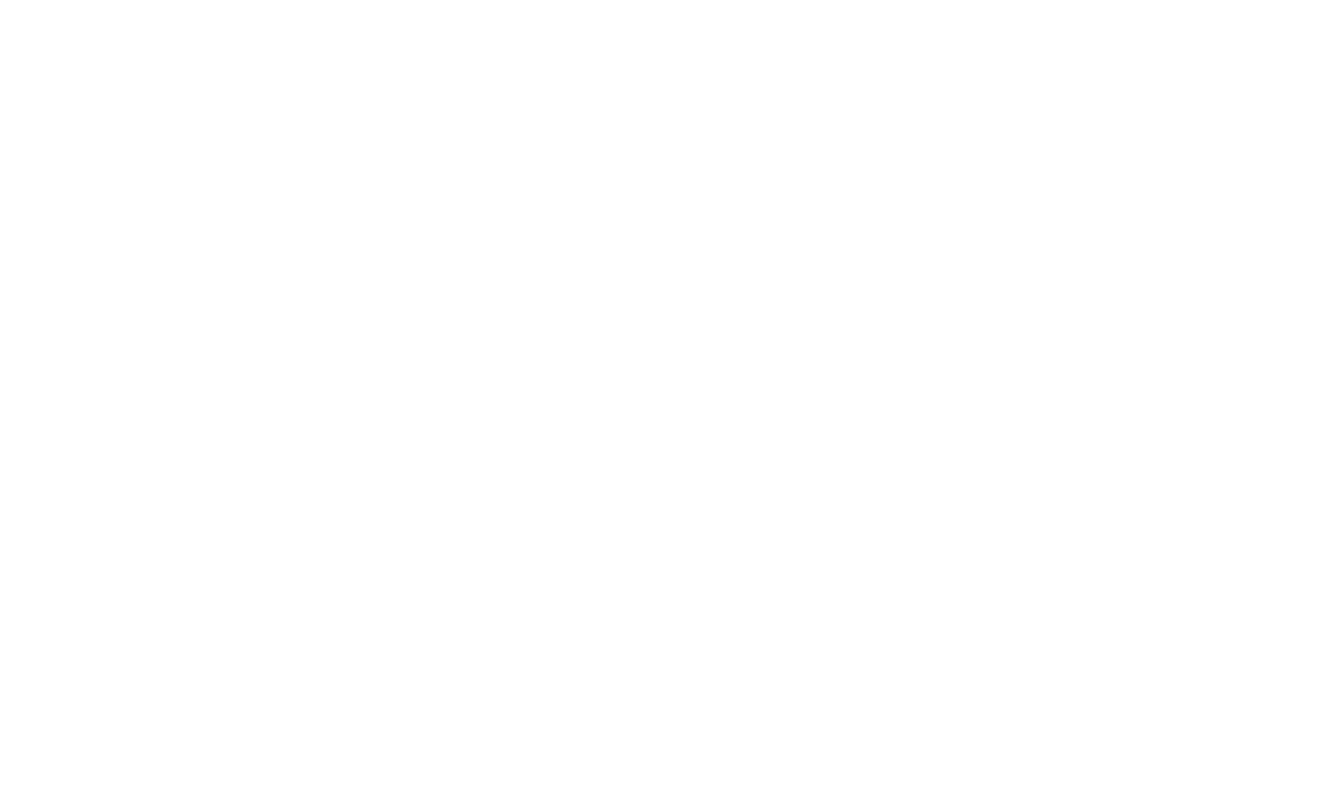
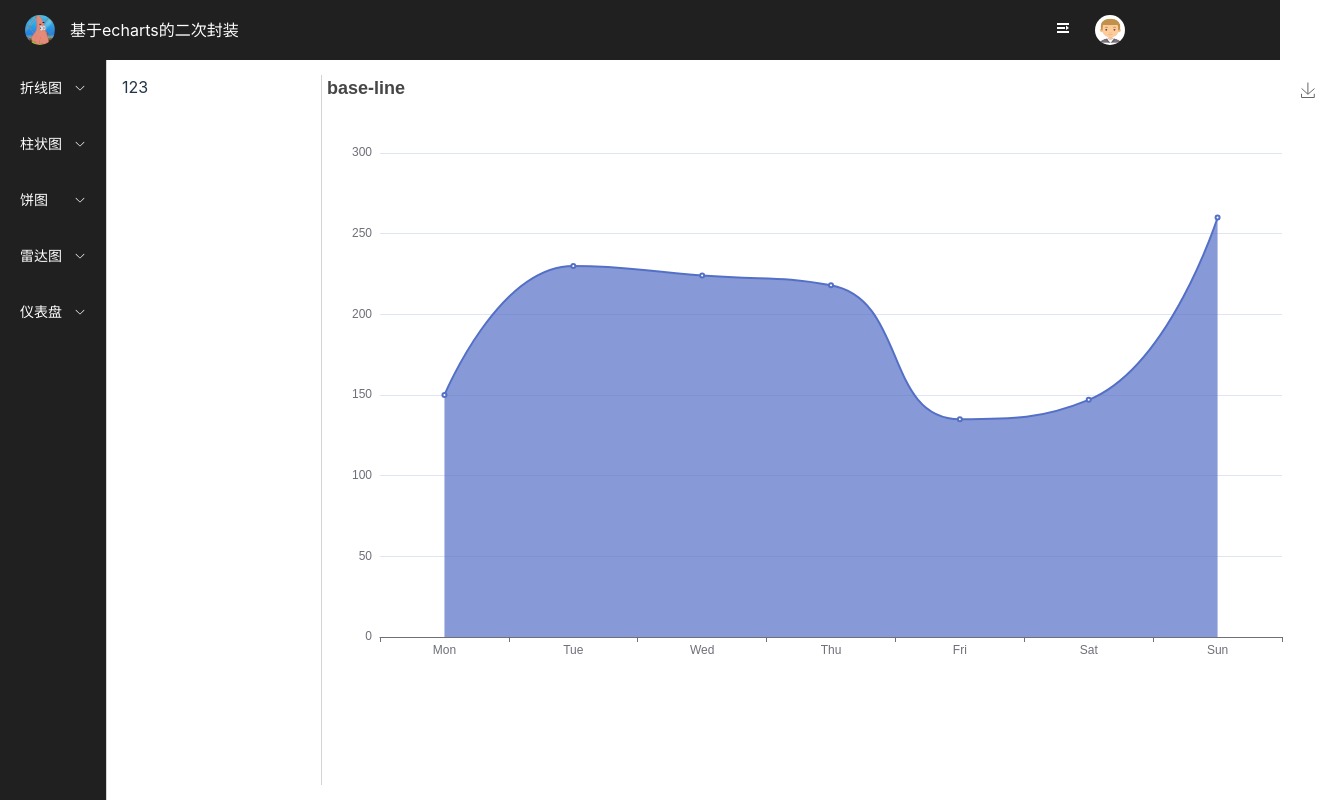
Before and after one commit to robert-jx/echarts-tool, a Vue app: page /line-chart/index in a window 1280 px wide. Before the commit this address had no page. Shown: the whole page, 1327 px wide, since content can reach past the window. Built offline with nearby package versions, Linux system fonts and the light colour scheme.

Commit message:
Add a line chart page to initially display line chart

```diff
--- a/index.html
+++ b/index.html
@@ -1,13 +1,16 @@
 <!DOCTYPE html>
 <html lang="en">
+
 <head>
   <meta charset="UTF-8" />
   <link rel="icon" type="image/svg+xml" href="/vite.svg" />
   <meta name="viewport" content="width=device-width, initial-scale=1.0" />
-    <title>Vite + Vue + TS</title>
+  <title>基于echarts的二次封装</title>
 </head>
+
 <body>
   <div id="app"></div>
   <script type="module" src="/src/main.ts"></script>
 </body>
+
 </html>
--- /dev/null
+++ b/src/components/echarts/base-line/index.vue
@@ -0,0 +1,118 @@
+<template>
+    <section class="base-line">
+        <div :id="id" :style="{ 'width': width, 'height': height }"></div>
+    </section>
+</template>
+
+<script setup lang="ts">
+import * as echarts from 'echarts';
+import { onMounted } from 'vue';
+const props = withDefaults(
+    defineProps<{
+        id?: string;// 绑定的容器id，每次调用需输入不同的id
+        width?: string;// 容器宽度
+        height?: string;// 容器高度
+        title?: string;// 面板标题
+        //内容位置
+        left?: string;
+        right?: string;
+        top?: string;
+        bottom?: string;
+        //-------
+        smooth?: boolean;// 折线是否平滑
+        boundaryGap?: boolean;// 横坐标是否对齐格子中间
+        isArea?: boolean;// 是否开启面积展示
+        isStack?: boolean;// 是否堆叠
+        timeLabel?: any;// x轴数据
+        dataList?: any;// y轴数据
+
+
+    }>(),
+    {
+        id: 'main',
+        width: '1000px',
+        height: '600px',
+        title: 'base-line',
+        left: '3%',
+        right: '4%',
+        top: '13%',
+        bottom: '3%',
+        smooth: true,
+        boundaryGap: true,
+        isArea: true,
+        isStack: true,
+        timeLabel: ['Mon', 'Tue', 'Wed', 'Thu', 'Fri', 'Sat', 'Sun'],
+        dataList: [{ data: [150, 230, 224, 218, 135, 147, 260], name: '' }]
+    }
+);
+// 配置项
+let option = {
+    // 面板标题
+    title: {
+        text: props.title
+    },
+    // 悬浮展示面板
+    tooltip: {
+        trigger: 'axis',
+        // 悬浮时定位的线
+        axisPointer: {
+            type: 'cross',
+            label: {
+                backgroundColor: '#6a7985'
+            }
+        }
+    },
+    // 内容位置
+    grid: {
+        left: props.left,
+        right: props.right,
+        top: props.top,
+        bottom: props.bottom,
+        containLabel: true
+    },
+    // 工具箱
+    toolbox: {
+        feature: {
+            saveAsImage: {}
+        }
+    },
+    xAxis: {
+        type: 'category',
+        boundaryGap: props.boundaryGap,
+        data: props.timeLabel
+    },
+    yAxis: {
+        type: 'value'
+    },
+    series: props.dataList.map((v: any) => {
+        return {
+            name: v.name,
+            data: v.data,
+            type: 'line',
+            smooth: props.smooth,
+            stack: props.isStack ? 'Total' : null,
+            areaStyle: props.isArea ? {} : null
+        }
+    })
+};
+
+// 初始化
+const init = () => {
+    let chartDom: any = document.getElementById(props.id);
+    let myChart = echarts.init(chartDom);
+    option && myChart.setOption(option);
+}
+
+// 挂载
+onMounted(() => {
+    init();
+})
+
+</script>
+
+<style lang="scss" scoped>
+.base-line {
+    width: 100%;
+    height: 100%;
+}
+</style>
--- a/src/components/layout/router.ts
+++ b/src/components/layout/router.ts
@@ -2,17 +2,12 @@
     {
         name: '折线图',
         icon: '',
-        path: '/user-manage',
+        path: '/line-chart',
         children: [
             {
-                name: '用户列表',
+                name: '折线图',
                 icon: '',
-                path: '/user-manage/list'
-            },
-            {
-                name: '用户类型',
-                icon: '',
-                path: '/user-manage/type'
+                path: '/line-chart/index'
             }
         ]
     },
--- a/src/main.ts
+++ b/src/main.ts
@@ -12,14 +12,9 @@
 import '@/assets/css/common.scss'
 // 引入动画库
 import "animate.css"
-//引入echarts
-import * as echarts from 'echarts';
 
 const app = createApp(App)
 app.use(router)
 app.use(store)
 app.use(ElementPlus)
-
-
-app.config.globalProperties.$echarts = echarts
 app.mount('#app')
--- a/src/routes/index.ts
+++ b/src/routes/index.ts
@@ -8,6 +8,20 @@
         name: 'home',
         //使用import可以路由懒加载，如果不使用，太多组件一起加载会造成白屏
         component: Layout
+    },
+    // 折线图
+    {
+        path: '/line-chart',
+        name: 'line-chart',
+        component: Layout,
+        redirect: '/line-chart/index',
+        children: [
+            {
+                path: '/line-chart/index',
+                name: 'line-chart-index',
+                component: () => import('@/view/line-chart/index.vue')
+            }
+        ]
     },
     //{
     //配置404页面
--- a/src/view/line-chart/index.vue
+++ b/src/view/line-chart/index.vue
@@ -1,11 +1,33 @@
 <template>
-    <section>
-
+    <section class="line-chart">
+        <section class="left">123</section>
+        <section class="right">
+            <base-line :id="'lineChart'"></base-line>
+        </section>
     </section>
 </template>
 
 <script setup lang="ts">
-
+import baseLine from '@/components/echarts/base-line/index.vue'
 </script>
 
-<style lang="scss" scoped></style>
+<style lang="scss" scoped>
+.line-chart {
+    width: 100%;
+    height: 100%;
+    display: flex;
+    padding: 15px;
+    box-sizing: border-box;
+
+    .left {
+        width: 200px;
+        height: 100%;
+        border-right: 1px solid var(--border-color);
+    }
+
+    .right {
+        width: calc(100% - 200px);
+        height: 100%;
+    }
+}
+</style>
```
Lines whose indentation alone changed are shown as unchanged.
